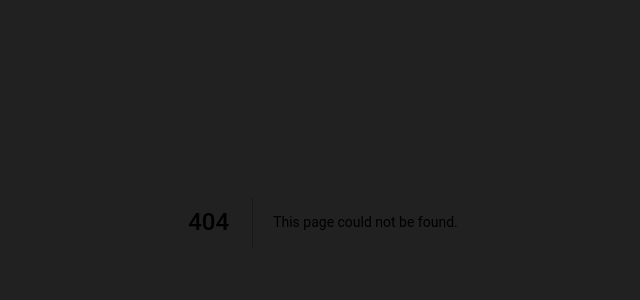
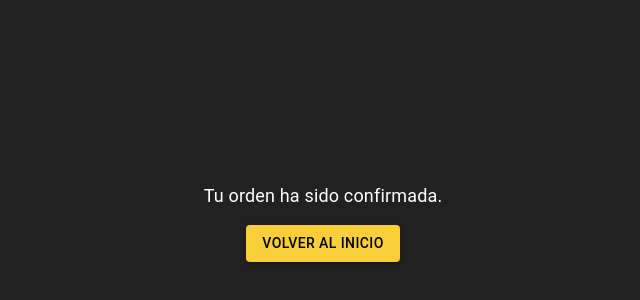
Before and after one commit to paulpessoa/kata-justo, a Next.js app: page /confirm in a window 1280 px wide. Before the commit this address had no page. Shown: the part 178-478 px from the top of the page, without its empty margins (317-957 px from the left). Built offline with nearby package versions, Linux system fonts and the light colour scheme.

Commit message:
create confirm page

```diff
--- /dev/null
+++ b/pages/confirm.tsx
@@ -0,0 +1,36 @@
+import React from 'react';
+import { Box, Typography, Button } from '@mui/material';
+import { useRouter } from 'next/router';
+
+const ConfirmationPage = () => {
+    const router = useRouter();
+    const handleRedirectToHome = () => {
+        router.push('/');
+    };
+    return (
+        <Box
+            sx={{
+                display: 'flex',
+                flexDirection: 'column',
+                justifyContent: 'center',
+                alignItems: 'center',
+                minHeight: '100vh',
+            }}
+        >
+            <Typography fontSize={18} align="center" color="white" mb={2}>
+                Tu orden ha sido confirmada.
+            </Typography>
+            <Button sx={{
+                color: "#000000",
+                backgroundColor: "#FACE39",
+                "&:hover": {
+                    backgroundColor: "#d6a400"
+                },
+            }} variant="contained" onClick={handleRedirectToHome}>
+                Volver al inicio
+            </Button>
+        </Box>
+    );
+};
+
+export default ConfirmationPage;
```
